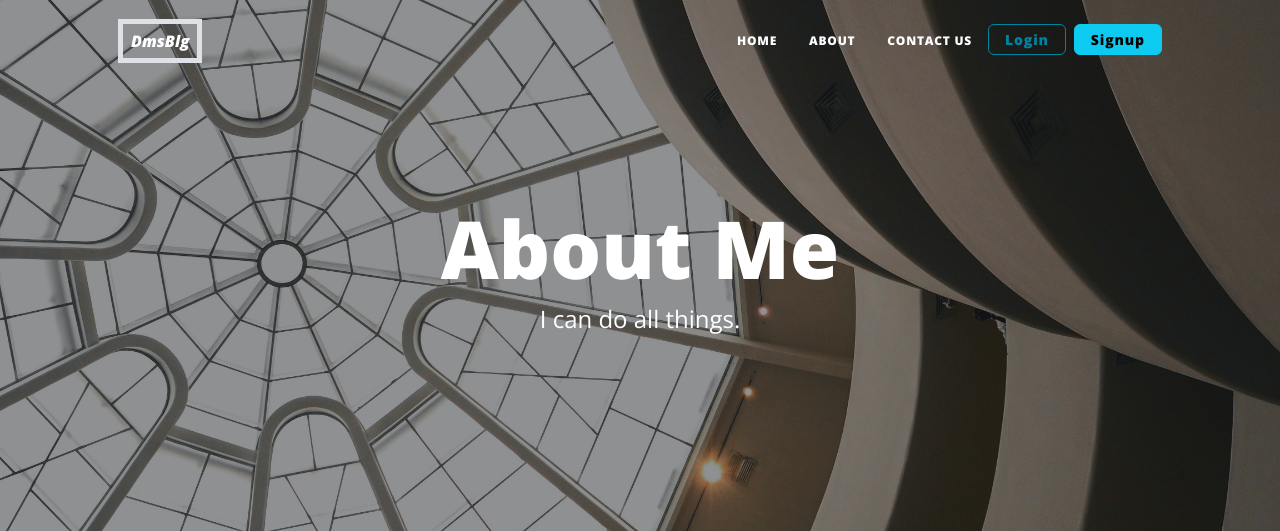
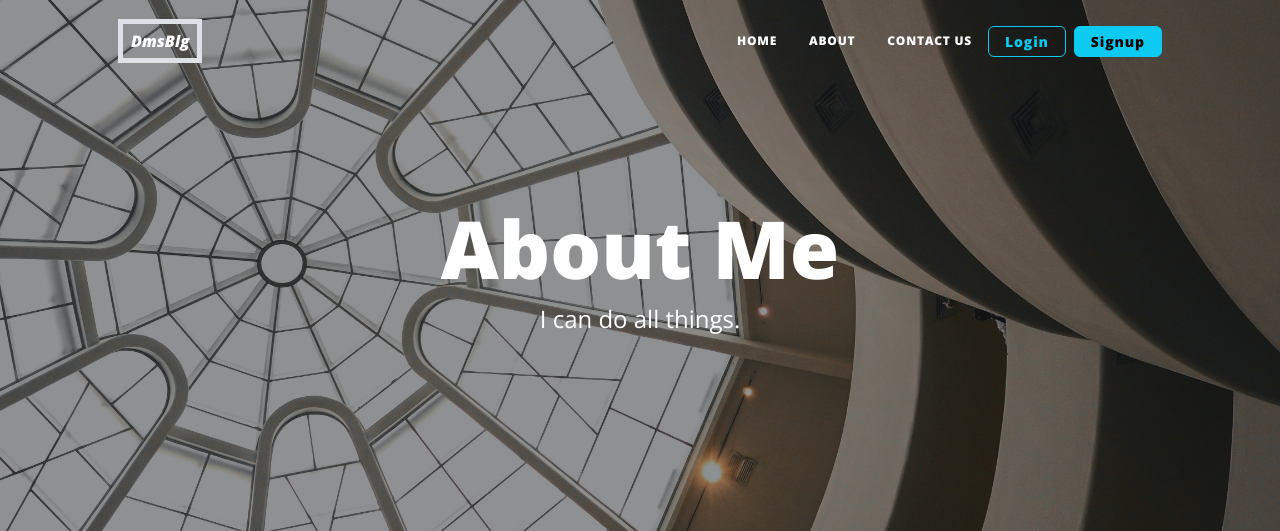
Before and after one commit to CeeObi/Blogs-Project, a Flask app: page /about in a window 1280 px wide. Shown: the top 531 px of the page. Run offline with Flask 3, Linux system fonts and the light colour scheme; some libraries are stand-ins or nearby versions.

Commit message:
update nav v4

```diff
--- a/templates/header.html
+++ b/templates/header.html
@@ -35,11 +35,13 @@
                      {% if current_user.is_authenticated %}
                     <div  class="d-flex align-items-center justify-content-center">
                         <div><li class="nav-item fs-6 fw-bolder mx-2"><a class="subheading rounded text-info" href="{{url_for('home')}}">Welcome, {{current_user.name.title()}}</a></li></div>
-                        <div><li class="nav-item"><a class="btn rounded btn-info fw-bolder shadow py-1 px-3" href="{{url_for('logout')}}">Logout</a></li></div>
+                        <div><li class="nav-item"><a class="btn rounded btn-info fw-bolder py-1 px-3" href="{{url_for('logout')}}">Logout</a></li></div>
                     </div>
                     {% else %}
-                    <div><li class="nav-item"><a class="btn rounded btn-outline-primary py-1 px-3 mt-3 me-2" href="{{url_for('login')}}">Login</a></li></div>
-                    <li class="nav-item"><a class="btn rounded btn-info py-1 px-3 mt-3 " href="{{url_for('signup')}}">Signup</a></li>
+                    <div  class="d-flex align-items-center justify-content-center">
+                        <div><li class="nav-item"><a class="btn rounded btn-outline-info py-1 px-3 me-2" href="{{url_for('login')}}">Login</a></li></div>
+                        <div><li class="nav-item"><a class="btn rounded btn-info py-1 px-3 " href="{{url_for('signup')}}">Signup</a></li></div>
+                    </div>
                     {% endif %}
                 </ul>
             </div>
```
